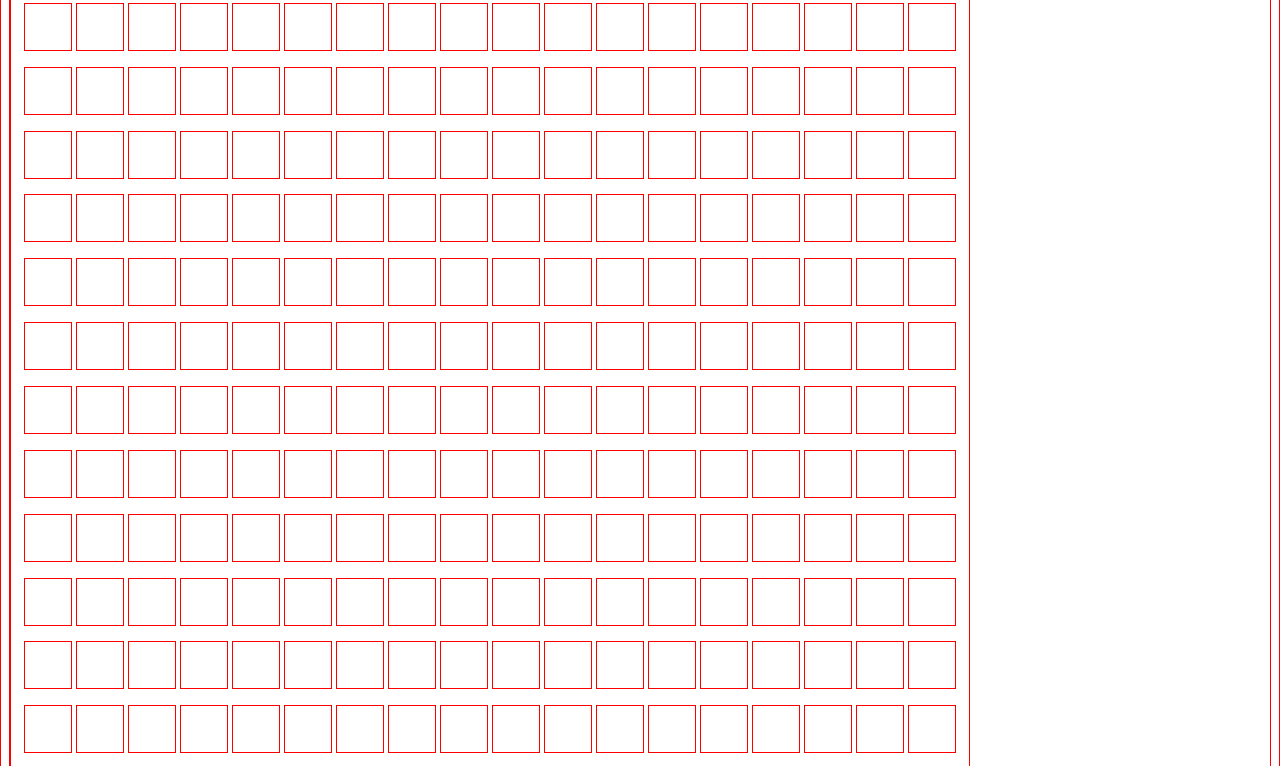
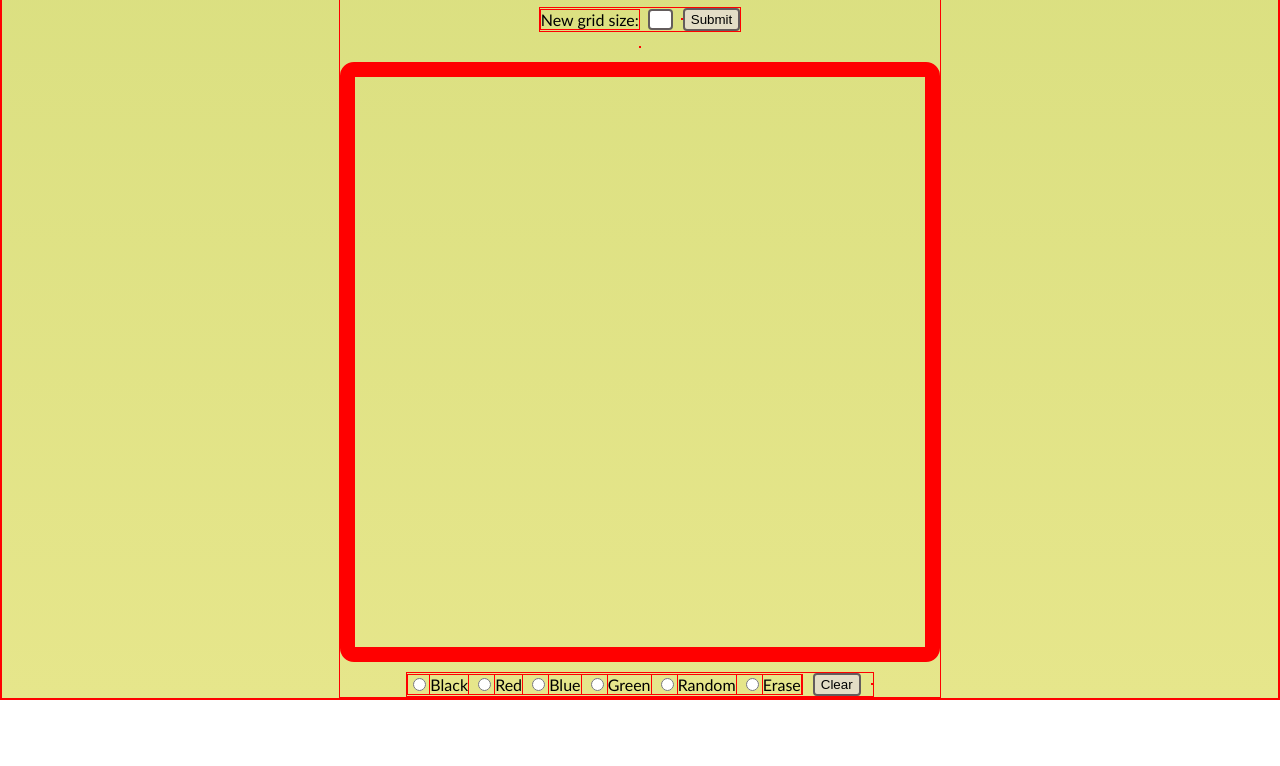
Before and after one commit to MusicMan888/EtchASketch, a plain HTML site: page index.html in a window 1280 px wide. Shown: the part 80-846 px from the top of the page. After the commit the page ends 800 px from the top, so only its background shows below. Drawn offline with Linux system fonts and the light colour scheme.

Commit message:
redesign of project
My origonal idea was not working. I considered switching to grid but that has not been covered yet. working on the interface.

```diff
--- a/index.html
+++ b/index.html
@@ -9,7 +9,35 @@
 
 </head>
 <body>
-  <div class="gridCnt"></div>
+  <div class="plyArea">
+    <h1 class="title">Etch-A-Sketch</h1>
+
+    <div class="user-input">
+      <p>New grid size:</p><input type="text" class="user-in">
+      <p class="user-copy"></p>
+      <button class="submit">Submit</button>
+    </div>
+    <p class="prompt"></p>
+
+    <div class="gridCnt"></div>
+
+    <div class="controls">
+      <form id=btnContainer>
+        <input type="radio" id="black" name="color" value="black"><label for "black">Black</label>
+        <input type="radio" id="red" name="color" value="red"><label for "red">Red</label>
+        <input type="radio" id="blue" name="color" value="blue"><label for "blue">Blue</label>
+        <input type="radio" id="green" name="color" value="green"><label for "green">Green</label>
+        <input type="radio" id="random" name="color" value="random"><label for "random">Random</label>
+        <input type="radio" id="erase" name="color" value="erase"><label for "erase">Erase</label>
+      </form>
+
+      <button class="clear-btn">Clear</button>
+
+      <div class="footer">
+        <!-- Name, email, etc-->
+      </div>
+    </div>
+  </div>
 </body>
 
 </html>
--- a/script.js
+++ b/script.js
@@ -1,10 +1,10 @@
 const container = document.querySelector('.gridCnt');
 
-let divNmbr = 256;
+// let divNmbr = 256;
 
-for (let i = 0; i < divNmbr; i++) {
-  const divs = document.createElement('div');
-  divs.classList.add('items');
-  // divs.innerHTML = i + 1
-  container.appendChild(divs);
-}
+// for (let i = 0; i < divNmbr; i++) {
+//   const divs = document.createElement('div');
+//   divs.classList.add('items');
+//   // divs.innerHTML = i + 1
+//   container.appendChild(divs);
+// }
--- a/style.css
+++ b/style.css
@@ -5,18 +5,87 @@
    border: 1px solid red;
 }
 
-.gridCnt {
+body {
+  margin: 0;
+  padding: 0;
+  font-family: 'Gill Sans', 'Gill Sans MT', Calibri, 'Trebuchet MS', sans-serif;
+  background: linear-gradient(rgb(218, 223, 128), rgb(230, 230, 139));
+  background-repeat: no-repeat;
+  height: 100%;
+  width: 100%;
   display: flex;
-  flex-wrap: wrap;
-  width: 960px;
-  height: 960px;
   justify-content: center;
-  align-items: center;
 }
 
-.items {
-  /* border: 2px solid black; */
-  margin: 2px;
-  padding: 23px;
-  color: green;
+.plyArea{
+  display: flex;
+  flex-direction: column;
+  align-items: center;
+  justify-content: center;
 }
+
+ .user-input p{
+  margin: 0;
+  padding: 0;
+ }
+
+ .user-input{
+  display: flex;
+  align-items: center;
+  justify-content: center;
+ }
+
+ .user-in{
+  width: 25px;
+  border: 2px solid rgb(99, 92, 92);
+  margin-left: 8px;
+  margin-right: 8px;
+  border-radius: 4px;
+ }
+
+ .submit{
+  padding: 2px;
+  padding-right: 6px;
+  padding-left: 6px;
+  background-color: rgb(227, 221, 198);
+  border-radius: 4px;
+  /* font font-family: ; */
+  border: 2px solid rgb(99, 92, 92);
+  cursor: pointer;
+ }
+
+ .user-copy{
+  margin-right: 10px;
+ }
+
+ .prompt{
+  font-size: 14px;
+  color:rgb(228, 72, 72);
+ }
+
+ .clear-btn{
+  padding: 2px;
+  padding-right: 6px;
+  padding-left: 6px;
+  background-color: rgb(227, 221, 198);
+  border-radius: 4px;
+  /* font font-family: ; */
+  border: 2px solid rgb(99, 92, 92);
+  cursor: pointer;
+ }
+
+ .gridCnt{
+  height: 600px;
+  width: 600px;
+  display: flex;
+  flex-direction: column;
+  border: 15px solid red;
+  border-radius: 14px;
+ }
+ .controls{
+  display:flex;
+  align-items: center;
+  justify-content: center;
+  gap: 10px;
+  margin-top: 10px;
+ }
```
